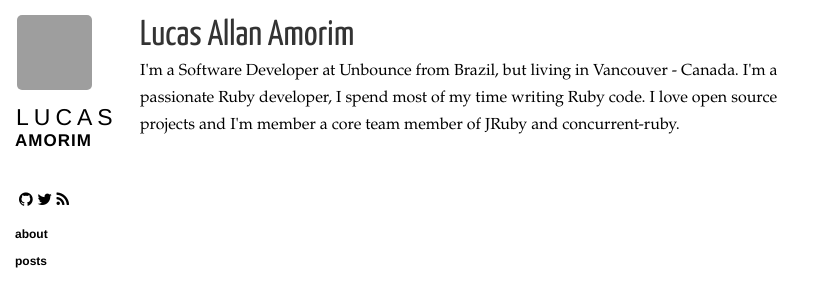
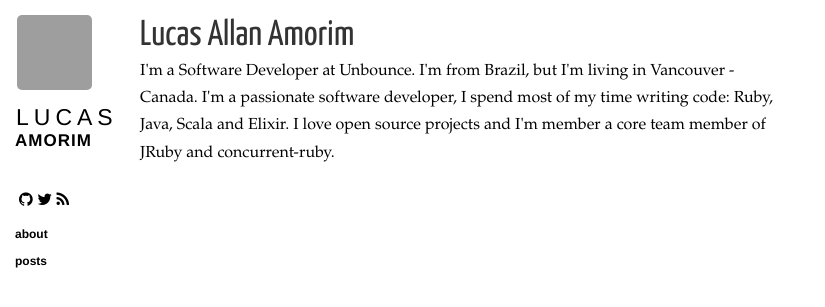
Before and after one commit to lucasallan/sh286.github.io, a Jekyll site: the page built from about.html, in a window 1280 px wide, cut to the strip 0-307 px from the top of the page. Shown: the whole strip, without its empty margins (0-825 px from the left). Built offline with Jekyll 4.4.1, drawn with Linux system fonts in a browser that asks for light colours; nearby versions of some CDN libraries; Markdown is read by kramdown in place of the engine named in the settings; grey boxes are pictures that could not be loaded.

Commit message:
Updating about

```diff
--- a/about.html
+++ b/about.html
@@ -6,7 +6,7 @@ title: "About"
 <section class="content">
   <h1>{{ site.name }}</h1>
 
-  <p>I'm a Software Developer at Unbounce from Brazil, but living in Vancouver - Canada.
-   I'm a passionate Ruby developer, I spend most of my time writing Ruby code.
+  <p>I'm a Software Developer at Unbounce. I'm from Brazil, but I'm living in Vancouver - Canada.
+   I'm a passionate software developer, I spend most of my time writing code: Ruby, Java, Scala and Elixir.
    I love open source projects and I'm member a core team member of JRuby and concurrent-ruby.</p>
 </section>
```
